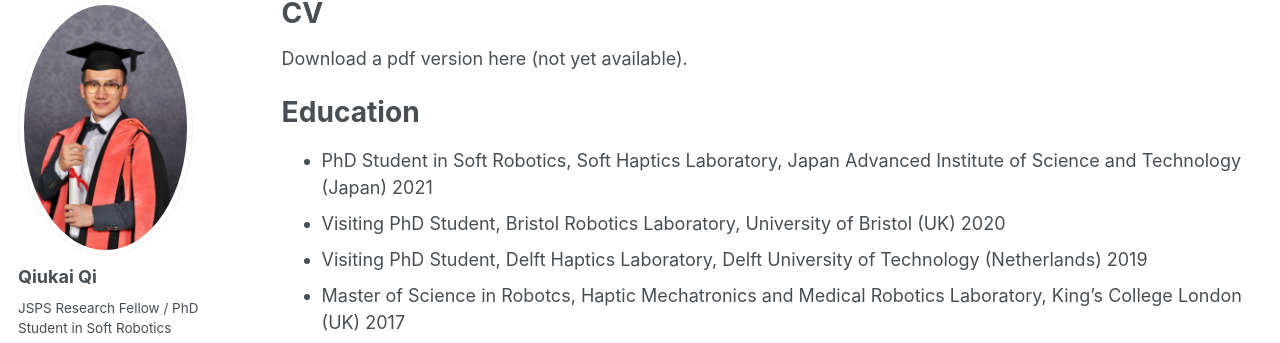
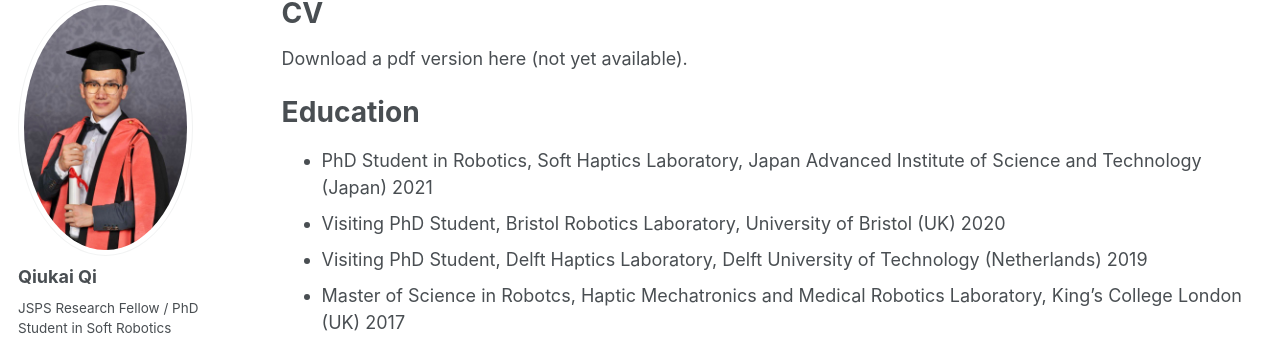
Before and after one commit to QiukaiQi/qiukaiqi.github.io, a Jekyll site: the page built from _pages/CV.md, in a window 1280 px wide and 900 px high. Shown: the part 119-462 px from the top of the window. Built offline with Jekyll 4.4.1, drawn with Linux system fonts in a browser that asks for light colours; some web fonts are replaced.

Commit message:
Update CV.md

```diff
--- a/_pages/CV.md
+++ b/_pages/CV.md
@@ -14,7 +14,7 @@ Download a pdf version here (not yet available).
 
 Education
 ======
-* PhD Student in Soft Robotics, Soft Haptics Laboratory, Japan Advanced Institute of Science and Technology (Japan) 2021
+* PhD Student in Robotics, Soft Haptics Laboratory, Japan Advanced Institute of Science and Technology (Japan) 2021
 * Visiting PhD Student, Bristol Robotics Laboratory, University of Bristol (UK) 2020
 * Visiting PhD Student, Delft Haptics Laboratory, Delft University of Technology (Netherlands) 2019
 * Master of Science in Robotcs, Haptic Mechatronics and Medical Robotics Laboratory, King's College London (UK) 2017
```
